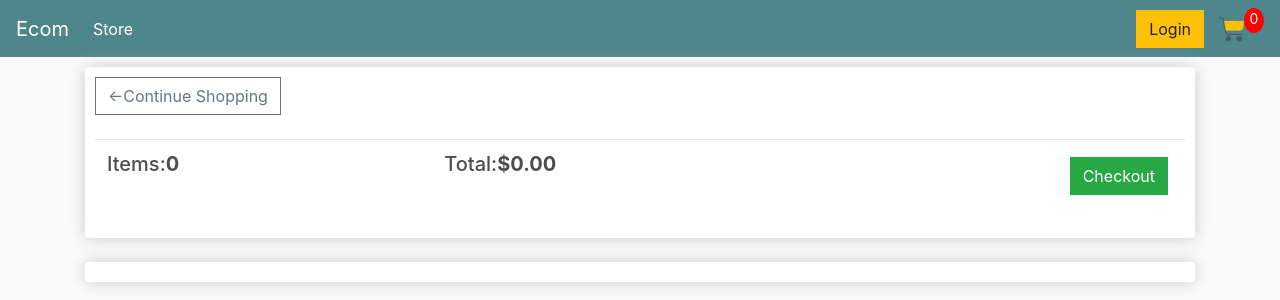
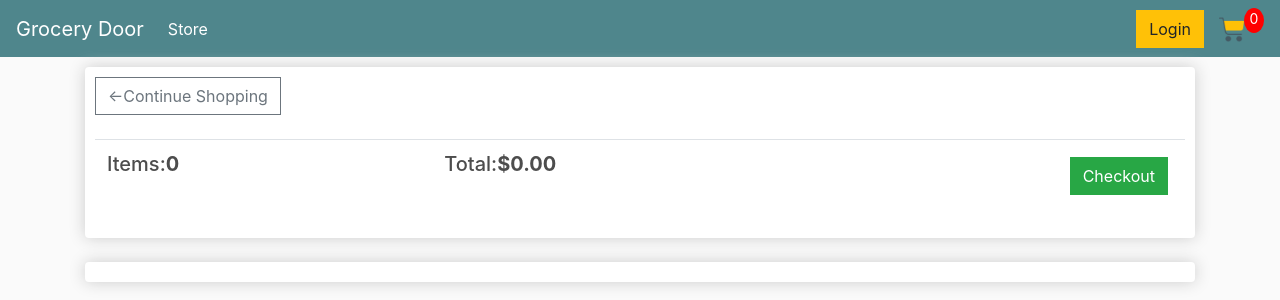
Before and after one commit to AjithKumar103/ecommerce, a Django app: page /cart/ in a window 1280 px wide. Shown: the top 300 px of the page. Run offline with Django 4.2, Linux system fonts and the light colour scheme; lists and menus that the app fills with data are empty; some libraries are stand-ins or nearby versions.

Commit message:
'change Name'

```diff
--- a/store/templates/store/main.html
+++ b/store/templates/store/main.html
@@ -5,7 +5,7 @@
 <head>
   <meta charset="UTF-8">
   <meta name="viewport" content="width=device-width, initial-scale=1.0">
-  <title>Ecom</title>
+  <title>Grocery Door</title>
   <link rel="stylesheet" href="https://cdn.jsdelivr.net/npm/bootstrap@4.0.0/dist/css/bootstrap.min.css"
     integrity="sha384-Gn5384xqQ1aoWXA+058RXPxPg6fy4IWvTNh0E263XmFcJlSAwiGgFAW/dAiS6JXm" crossorigin="anonymous">
   <link rel="stylesheet" type="text/css" href="{% static 'css/main.css' %}">
@@ -56,7 +56,7 @@
 
 <body>
   <nav class="navbar navbar-expand-lg navbar-dark bg-dark">
-    <a class="navbar-brand" href="{% url 'store' %}">Ecom</a>
+    <a class="navbar-brand" href="{% url 'store' %}">Grocery Door</a>
     <button class="navbar-toggler" type="button" data-toggle="collapse" data-target="#navbarSupportedContent"
       aria-controls="navbarSupportedContent" aria-expanded="false" aria-label="Toggle navigation">
       <span class="navbar-toggler-icon"></span>
```
